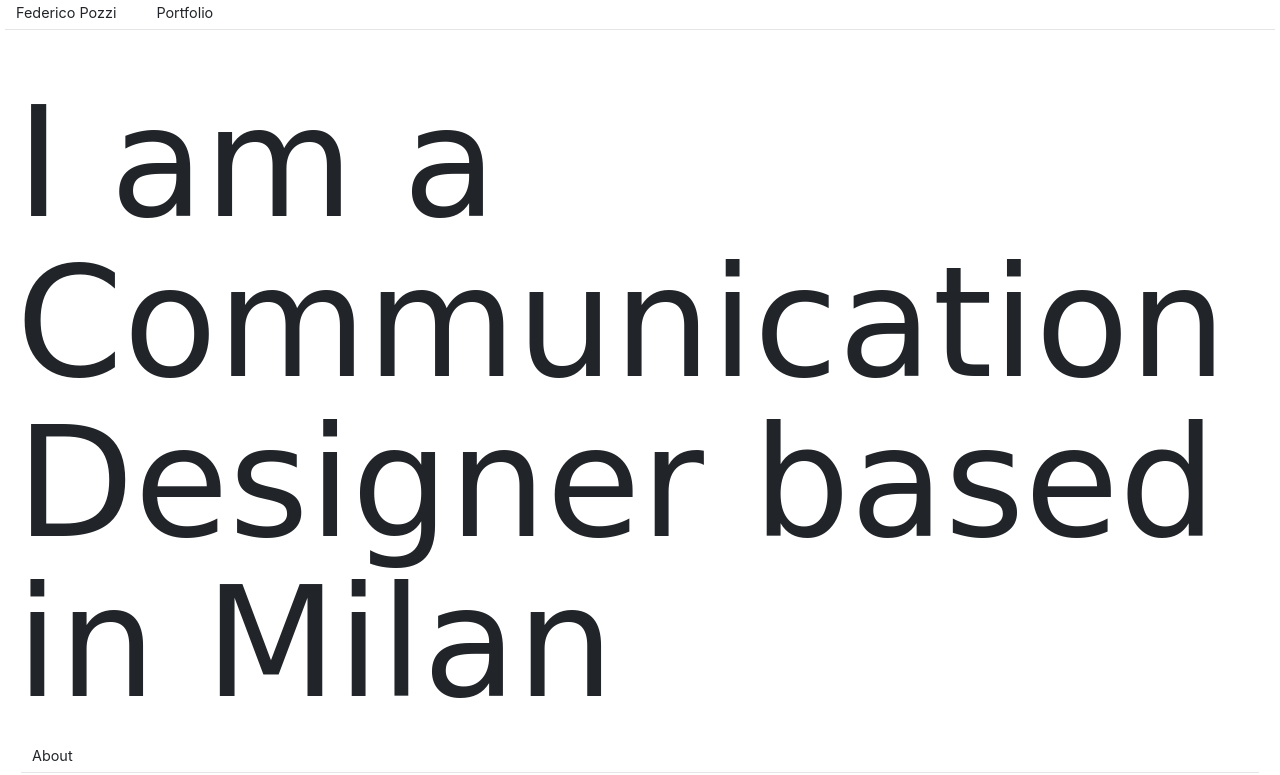
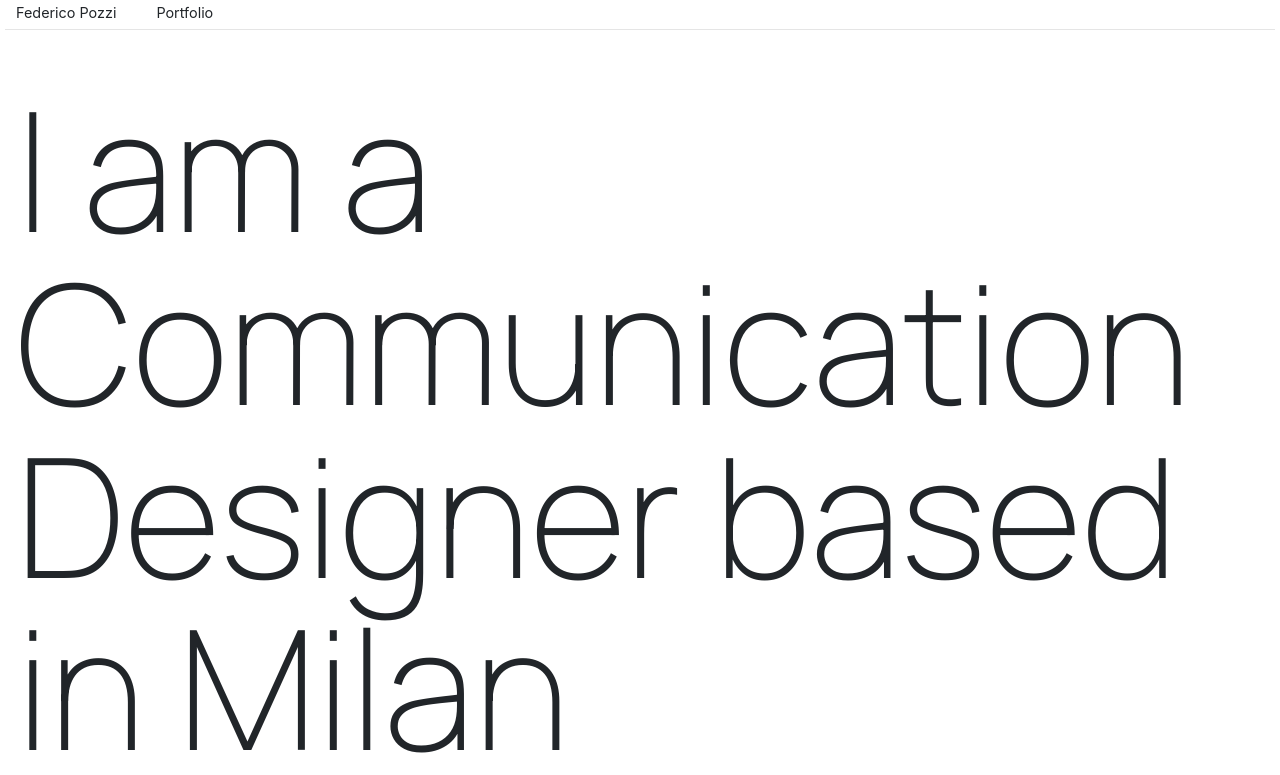
Before and after one commit to federicopozzi/federicopozzi.github.io, a plain HTML site: page index.html in a window 1280 px wide. Shown: the top 775 px of the page. Drawn offline with nearby package versions, Linux system fonts and the light colour scheme.

Commit message:
Update style.css

```diff
--- a/assets/css/style.css
+++ b/assets/css/style.css
@@ -4,9 +4,9 @@
   font-size: 0.9rem;
 }
 #intro{
-  font-size: 12vw;
-  line-height: 12.5vw;
-  font-family: 'Comfortaa', cursive;
+  font-size: 13vw;
+  line-height: 13.5vw;
+  font-family: 'Manrope', sans-serif;
 }
 #talk{
   font-size: 5vw;
```
